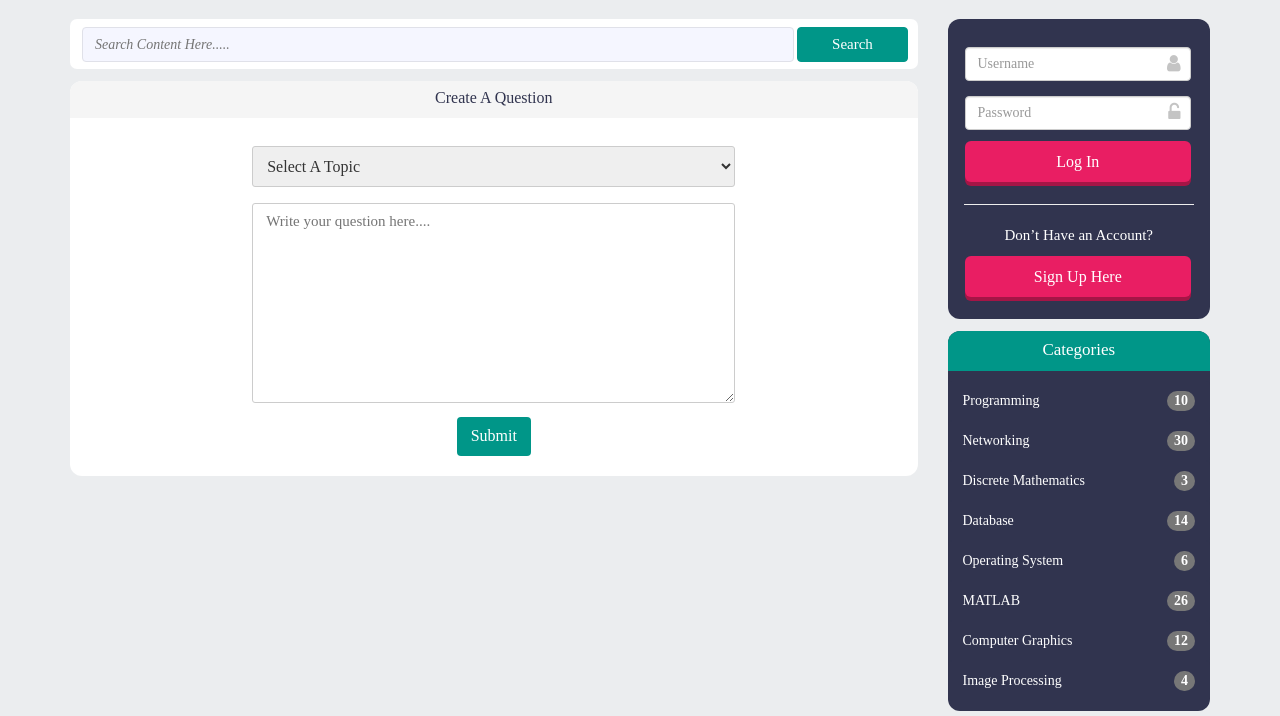
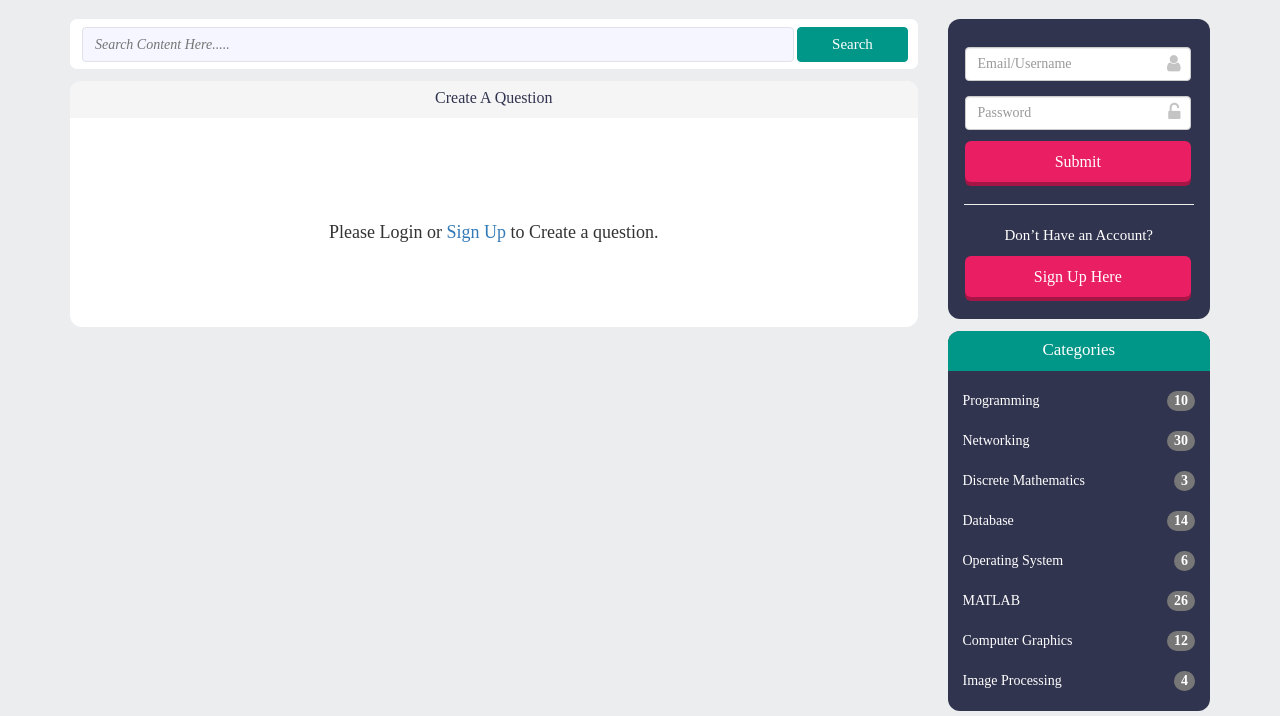
Before and after one commit to mhsumonnn/UNIHUB, a PHP site: page /create-question.php in a window 1280 px wide. Shown: the part 79-795 px from the top of the page. Run offline with PHP 8.4, Linux system fonts and the light colour scheme; some libraries are stand-ins or nearby versions.

Commit message:
Create Question
Question Creation Done

```diff
--- a/To Dos.txt
+++ b/To Dos.txt
@@ -1,4 +1,4 @@
------ Include User Profile Image
+----- (Done) Include User Profile Image
 
 ----- Chat System
 
--- a/create-question.php
+++ b/create-question.php
@@ -1,4 +1,7 @@
-<?php include 'header.php'?>
+<?php
+include 'header.php';
+include 'includes/dbh.inc.php';
+?>
 
 
 <section class="main-section-area"><!--====== MAIN SECTION AREA START ======-->
@@ -17,26 +20,62 @@
 							<p>Create A Question</p>
 					</div>
 
+
+					<?php
+
+						if(isset($_GET['qus'])){
+							$error = $_GET['qus'];
+
+							if($error == 'notSelected'){
+								echo '<div class="alert alert-danger text-center">
+								  <strong>Please select a category.</strong>
+								</div>';
+							}
+							else if($error == 'emptyField'){
+								echo '<div class="alert alert-danger text-center">
+								  <strong>Question area must not be empty.</strong>
+								</div>';
+							}
+							else if($error == 'shortLength'){
+								echo '<div class="alert alert-danger text-center">
+								  <strong>Question is too short.</strong>
+								</div>';
+							}
+						}
+
+					?>
+
+
 					<div class="create-qn-body"><!--CREATE QN BODY START-->
 						<div class="qn-body-header text-center"><!--QN BODY HEADER START-->
 							<div class="select-categorie"><!--SELECT CATEGORIES START-->
-								<form role="form">
-									<select id="topic" name="topic"><!--TOPICS SELECT AREA-->
-										<option value="select A Topic">Select A Topic</option>
-										<option value="Programming">Programming</option>
-										<option value="Networking">Networking</option>
-										<option value="Discrete Mathematics">Discrete Mathematics</option>
-										<option value="Database">Database</option>
-										<option value="Operating System">Operating System</option>
-										<option value="MATLAB">MATLAB</option>
-										<option value="Computer Graphics">Computer Graphics</option>
-										<option value="Image Processing">Image Processing</option>
-									</select>
-									<div class="msg-send"><!--MESSAGAE TEXT AREA-->
-										 <textarea id="subject" name="subject" placeholder="Write your question here...." style="height:200px"></textarea>
+								<?php
+								if(isset($_SESSION['uid'])){
+
+									echo '<form action="includes/question.inc.php" method="POST" role="form">
+									<select id="topic" name="category">
+									<option>Select A Category</option>';
+
+									$sql = "SELECT cat_name from category";
+									$result = mysqli_query($conn, $sql);
+
+									while($row = mysqli_fetch_array($result)){
+										echo '<option value="'.$row['cat_name'].'" name="'.$row['cat_name'].'">'.$row['cat_name'].'</option>';
+									}
+
+									echo '</select>
+									<div class="msg-send">
+										 <textarea id="subject" name="question" placeholder="Write your question here...." style="height:200px"></textarea>
 									</div>
-									<input type="submit" value="Submit"><!--SUBMIT BUTTON-->
-								</form>
+									<input type="submit" value="Submit" name="submit">
+								</form>';
+								}
+
+								else{
+									echo '<h4 style="padding: 10%;">Please Login or <a href="register.php">Sign Up</a> to Create a question.</h4>';
+								}
+
+								?>
 							</div><!--SELECT CATEGORIES END-->
 						</div><!--QN BODY HEADER END-->
 					</div><!--CREATE QN BODY END-->
@@ -45,25 +84,28 @@
 
         <div class="col-md-3">
 
-				<div class="login-area"> <!--====== LOG IN AREA START ======-->
+			<?php
+
+            if(!isset($_SESSION['uid'])){
+            	echo '<div class="login-area"> <!--====== LOG IN AREA START ======-->
 		                   <div class="user-password">
-						<form role="form">
+								<form action="includes/login.inc.php" method="POST">
 									<div class="form-group">
 										<div class="icon-input-btn"><i class="fas fa-user"></i>
-										<input type="text" class="form-control" name="InputName" id="InputName" placeholder="Username" required>
+											<input type="text" class="form-control" name="uname" id="InputName" placeholder="Email/Username" required>
 										</div>
 									</div>
 
 									<div class="form-group">
 										<div class="icon-input-btn"><i class="fas fa-unlock-alt"></i>
-										<input type="password" class="form-control" name="password" id="password" placeholder="Password" required>
+											<input type="password" class="form-control" name="pwd" id="password" placeholder="Password" required>
 										</div>
 									</div>
 
 									</div>
 
 									<div class="log_in-button text-center"><!--====== LOG IN BUTTON ======-->
-								<input type="submit" name="submit"  id="submit" value="Log In" class="btn btn-success btn-lg btn3d_signup">
+										<input type="submit" name="submit" class="btn btn-success btn-lg btn3d_signup">
 									</div>
 								</form>
 
@@ -73,9 +115,12 @@
 		                    <p class="sign_up_text text-center">Don’t Have an Account?</p>
 
 		                    <div class="sign_up-button text-center"><!--====== SIGNUP BUTTON START ======-->
-                          <a href="register.html" button type="button" class="btn btn-success btn-lg btn3d_signup">Sign Up Here</button></a>
+		                          <a href="register.php" button type="button" class="btn btn-success btn-lg btn3d_signup">Sign Up Here</button></a>
 		                    </div>   <!--====== SIGNUP BUTTON END ======-->
-                </div> <!--====== LOG IN AREA END ======-->
+		                </div> <!--====== LOG IN AREA END ======--> ';
+            }
+
+            ?>
 
 
             <div class="categories-area"><!--====== CATEGORIES AREA START ======-->
--- a/footer.php
+++ b/footer.php
@@ -21,14 +21,5 @@
         <!--=== All Active ===-->
         <script type="text/javascript" src="assets/js/main.js"></script>
 
-        <!-- Google Analytics: change UA-XXXXX-X to be your site's ID. -->
-        <script>
-            (function(b,o,i,l,e,r){b.GoogleAnalyticsObject=l;b[l]||(b[l]=
-            function(){(b[l].q=b[l].q||[]).push(arguments)});b[l].l=+new Date;
-            e=o.createElement(i);r=o.getElementsByTagName(i)[0];
-            e.src='https://www.google-analytics.com/analytics.js';
-            r.parentNode.insertBefore(e,r)}(window,document,'script','ga'));
-            ga('create','UA-XXXXX-X','auto');ga('send','pageview');
-        </script>
     </body>
 </html>
--- a/index.php
+++ b/index.php
@@ -181,7 +181,7 @@
             <div class="create-questions-area text-right"> <!--====== CREATE QUESTION AREA START ======-->
                 <p>Want to know something?</p>
                 <div class="create-account-button text-center">
-                   <a href="create-qn-area.html" button type="button" class="btn btn-success btn-lg btn3d">Create a Question Here</button></a>
+                   <a href="create-question.php" button type="button" class="btn btn-success btn-lg btn3d">Create a Question Here</button></a>
                 </div>
             </div><!--====== CREATE QUESTION AREA END ======-->
 
```
Also changed, not shown: database/unihub.sql (+4 -12 lines), includes/question.inc.php (added, +48 -0 lines), 1 other file. Lines whose indentation alone changed are shown as unchanged.
